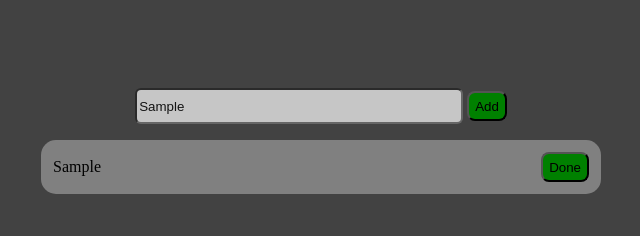
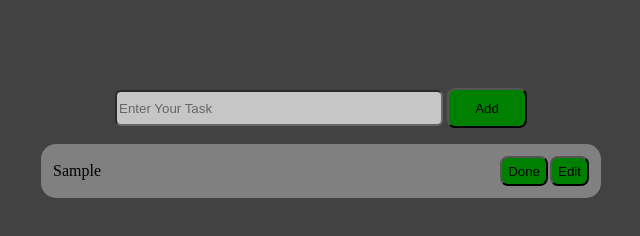
Before and after one commit to rf104/JS_Projects-, a plain HTML site: page 01_Todolist/index.html in a window 1280 px wide. Both pictures are taken after typing "Sample" into the empty fields and a click on the button "Add". Shown: the whole page, without its empty margins (319-959 px from the left). Drawn offline with Linux system fonts and the light colour scheme.

Commit message:
done button perfectly done

```diff
--- a/01_Todolist/control.js
+++ b/01_Todolist/control.js
@@ -1,28 +1,56 @@
 const btn = document.querySelector('#add')
-
+let record = [];
+let flg = false;
 btn.addEventListener('click',(e)=>{
-    const task = document.getElementById('taskIn').value;
+    const task = document.getElementById('taskIn').value.trim();
     const st = document.getElementById('store')
     // st.innerHTML = `<h1>${task}</h1>`
     // const li = document.createElement('li')
     // li.appendChild(document.createTextNode(task))
     // st.appendChild(li)
+
     if(task!=""){
+        flg = true;
+        record.push(task)
+        console.log(record);
+        const btnDiv = document.createElement('div');
+        btnDiv.setAttribute('id','btnDiv');
+
 
         const btnCreat = document.createElement('button');
         btnCreat.textContent = "Done";
+        btnCreat.setAttribute('id','btnIn');
+        // btnCreat.classList.add('btnIn')
+        btnCreat.addEventListener('click',(e)=>{
+            console.log('Done btn clicked!');
+            // console.log(btnCreat.parentNode.parentNode.childNodes[0])
+            // console.log(typeof btnCreat.parentNode.parentNode.childNodes[0].textContent)
+            // console.log(record[record.indexOf(toString(btnCreat.parentNode.parentNode.childNodes[0]))]);
+            // console.log(record.indexOf(btnCreat.parentNode.parentNode.childNodes[0].textContent))
+
+            // record[record.indexOf(btnCreat.parentNode.parentNode.childNodes[0].textContent)] = ''
+            record.splice(record.indexOf(btnCreat.parentNode.parentNode.childNodes[0].textContent),1);
+            console.log(record)
+            btnCreat.parentNode.parentNode.remove();
+        })
 
 
+        const btnEdt = document.createElement('button');
+        btnEdt.textContent = "Edit"
+        btnEdt.setAttribute('id','btnEdt')
+
+        btnDiv.append(btnCreat);
+        btnDiv.append(btnEdt);
         const div = document.createElement('div');
         div.appendChild(document.createTextNode(task))
-    div.appendChild(btnCreat);
+        // div.appendChild(btnCreat);
+        // div.appendChild(btnEdt)
+        div.append(btnDiv)
         div.setAttribute('id','taskDiv');
-    div.style.display = "flex"
-    div.style.backgroundColor = 'gray';
-    div.style.borderRadius = '15px';
-    div.style.padding = '12px'
-    div.style.marginTop = '12px'
+
         st.appendChild(div)
-    task = ""
+        // task = ""
+
     }
+    document.getElementById('taskIn').value = ''
 })
--- a/01_Todolist/style.css
+++ b/01_Todolist/style.css
@@ -14,13 +14,16 @@ body{
     flex-direction:  row;
     align-items: center;
     justify-content: space-between;
+    display : flex;
+    background-color : gray;
+    border-radius : 15px;
+    padding : 12px;
+    margin-top: 12px;
 }
 
 #add{
-    border-radius: 8px;
-    height: 30px;
-    background-color: green;
-    color: solid black;
+    width: 10vh;
+    height: 5vh;
 }
 #taskIn{
     height: 30px;
@@ -34,3 +37,9 @@ button{
     background-color: green;
     color: solid black;
 }
+
+#btnDiv{
+    display: flex;
+    gap: 2px;
+    /* background-color: aqua; */
+}
```
Lines whose indentation alone changed are shown as unchanged.
